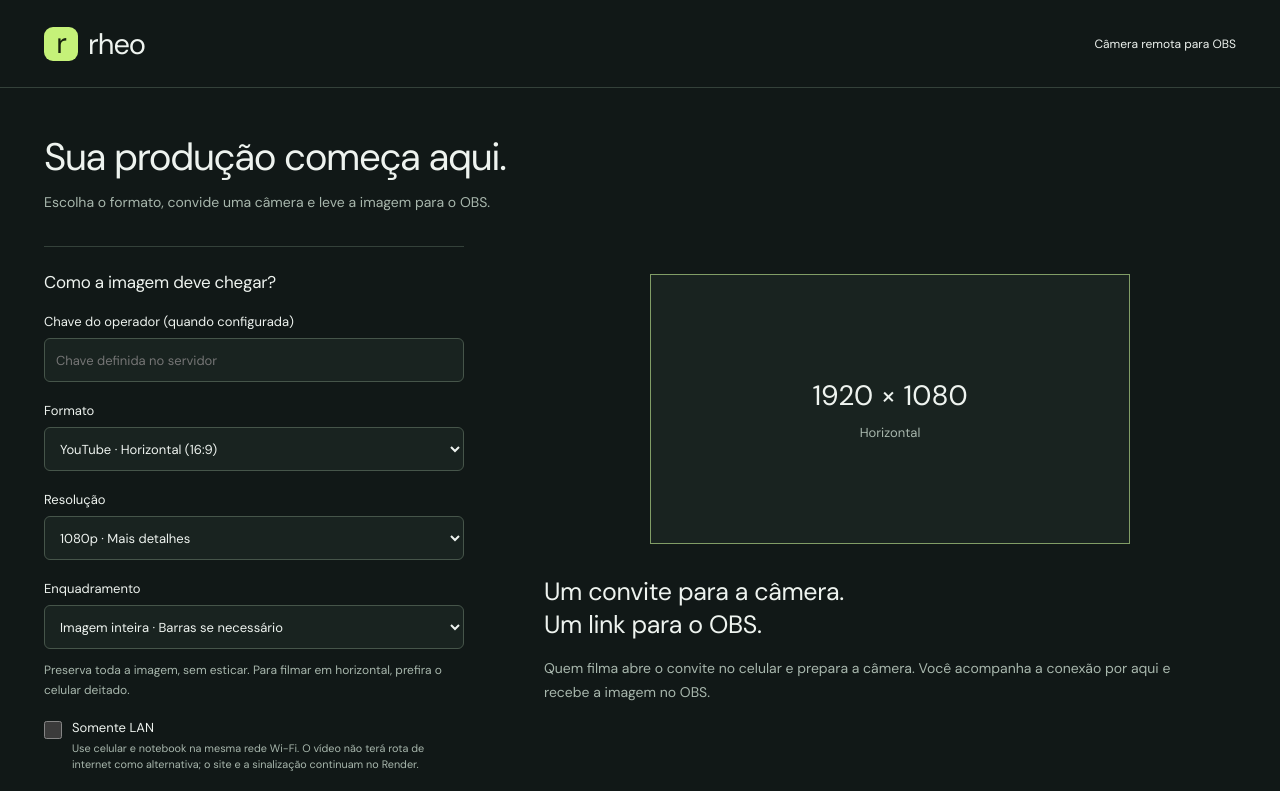
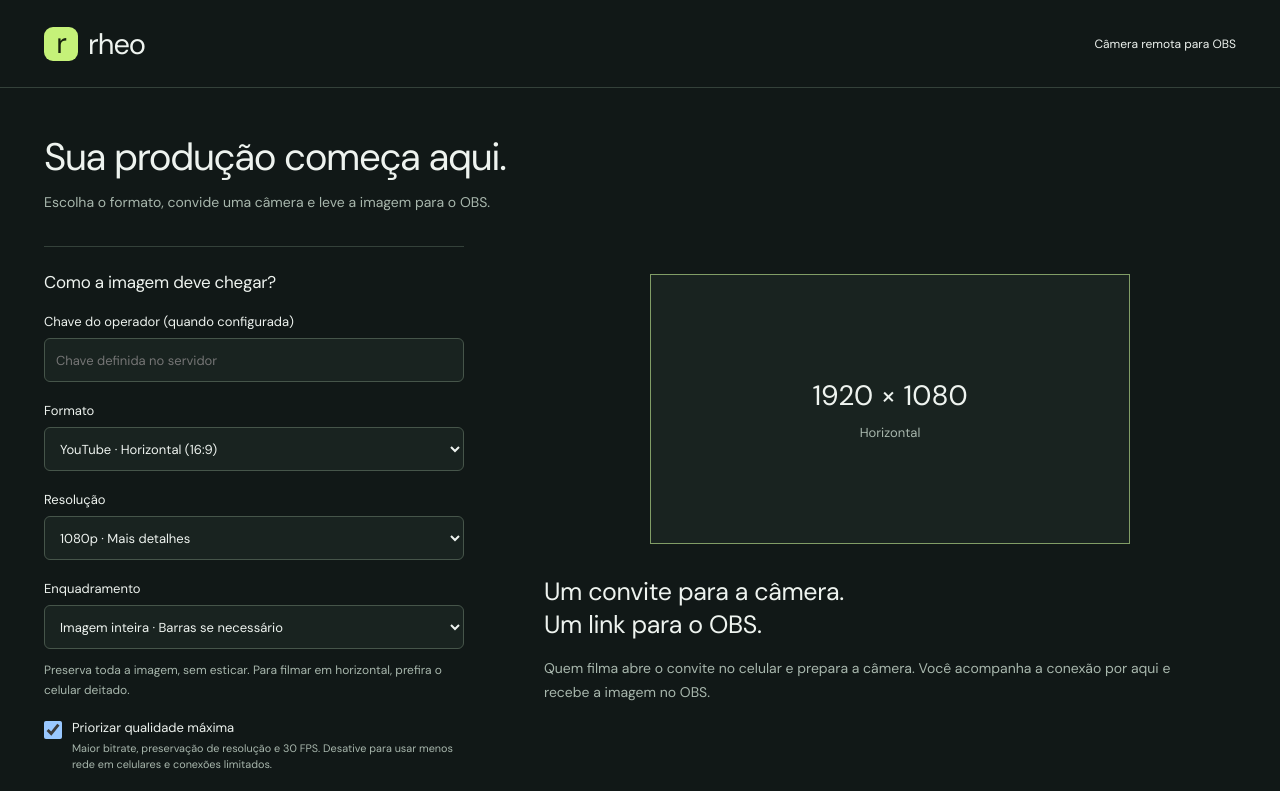
Before and after one commit to tiago-mateus/Rheo, a React (Vite) app: page / in a window 1280 px wide. Shown: the top 791 px of the page. Built offline with nearby package versions, Linux system fonts and the light colour scheme.

Commit message:
feat: offer maximum-quality mode and stable receiver buffering in studio

```diff
--- a/src/Studio.tsx
+++ b/src/Studio.tsx
@@ -5,6 +5,7 @@
 import FormatFields from "./FormatFields";
 import { obsLink } from "./links";
 import { readStudioKey, saveStudioKey } from "./studioAuth";
+import { cameraQualityQuery, type ImageQuality } from "./imageQuality";
 
 type State = {
   format: VideoFormat;
@@ -28,13 +29,14 @@
   const [busy, setBusy] = useState(false);
   const [expired, setExpired] = useState(false);
   const [preview, setPreview] = useState(false);
-  const [lowLatency, setLowLatency] = useState(true);
+  const [lowLatency, setLowLatency] = useState(false);
+  const [imageQuality, setImageQuality] = useState<ImageQuality>("maximum");
   const [lanOnly, setLanOnly] = useState(
     new URLSearchParams(location.search).get("lan") === "1",
   );
   const [qr, setQr] = useState("");
   const invite = state
-    ? `${location.origin}/send/${id}${lanOnly ? "?lan=1" : ""}#token=${state.sendToken}`
+    ? `${location.origin}/send/${id}${cameraQualityQuery(imageQuality, lanOnly)}#token=${state.sendToken}`
     : "";
   const view = state
     ? obsLink(
@@ -222,6 +224,10 @@
                 <label htmlFor="studio-key">Chave do operador (quando configurada)</label>
                 <input id="studio-key" type="password" autoComplete="off" value={studioKey} onChange={(e) => setStudioKey(e.target.value)} placeholder="Chave definida no servidor" />
                 <FormatFields value={format} onChange={setFormat} />
+                <label className="lan-option" htmlFor="studio-image-quality">
+                  <input id="studio-image-quality" type="checkbox" checked={imageQuality === "maximum"} onChange={(e) => setImageQuality(e.target.checked ? "maximum" : "balanced")} />
+                  <span>Priorizar qualidade máxima<small>Maior bitrate, preservação de resolução e 30 FPS. Desative para usar menos rede em celulares e conexões limitados.</small></span>
+                </label>
                 <label className="lan-option" htmlFor="studio-lan-only">
                   <input
                     id="studio-lan-only"
@@ -296,6 +302,8 @@
               </div>
               <span className="room-format">
                 {format.width} × {format.height} · 30 fps
+                <br />
+                {imageQuality === "maximum" ? "Qualidade máxima" : "Modo equilibrado"}
                 <br />
                 {lanOnly ? "Somente LAN · " : ""}
                 {format.fit === "contain"
```
